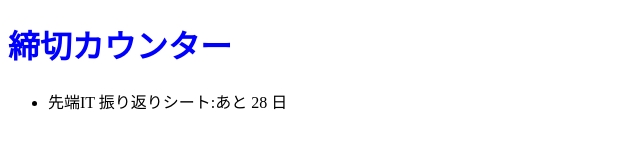
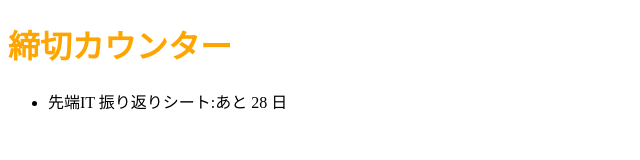
Before and after one commit to neec-sentan-it-2026/team09-deadline, a website: page public/index.html in a window 1280 px wide. Shown: the whole page, without its empty margins (0-640 px from the left). Drawn offline with Linux system fonts and the light colour scheme.

Commit message:
見出しの色をオレンジにしました

```diff
--- a/public/index.html
+++ b/public/index.html
@@ -6,7 +6,7 @@
   <title>締切カウンター</title>
 </head>
 <body>
-  <h1 style="color: blue;">締切カウンター</h1>
+  <h1 style="color: orange;">締切カウンター</h1>
   <ul id="list"></ul>
   <script type="module">
     import { daysUntil } from './deadline.js';
```
